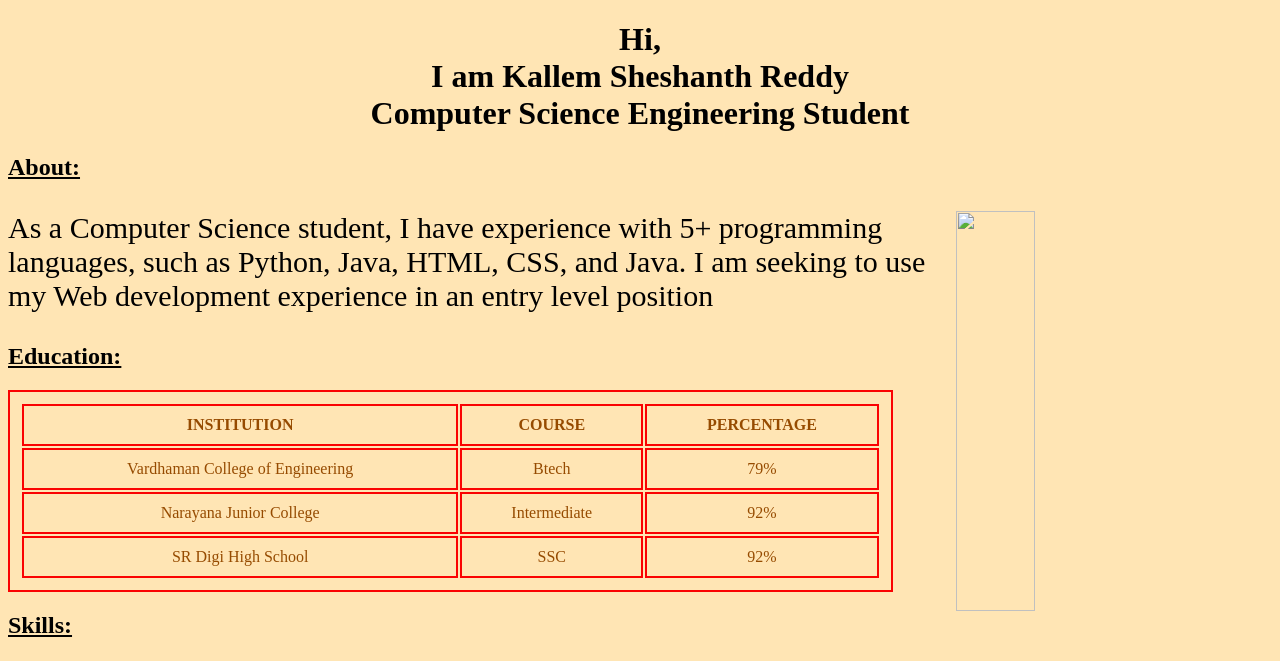
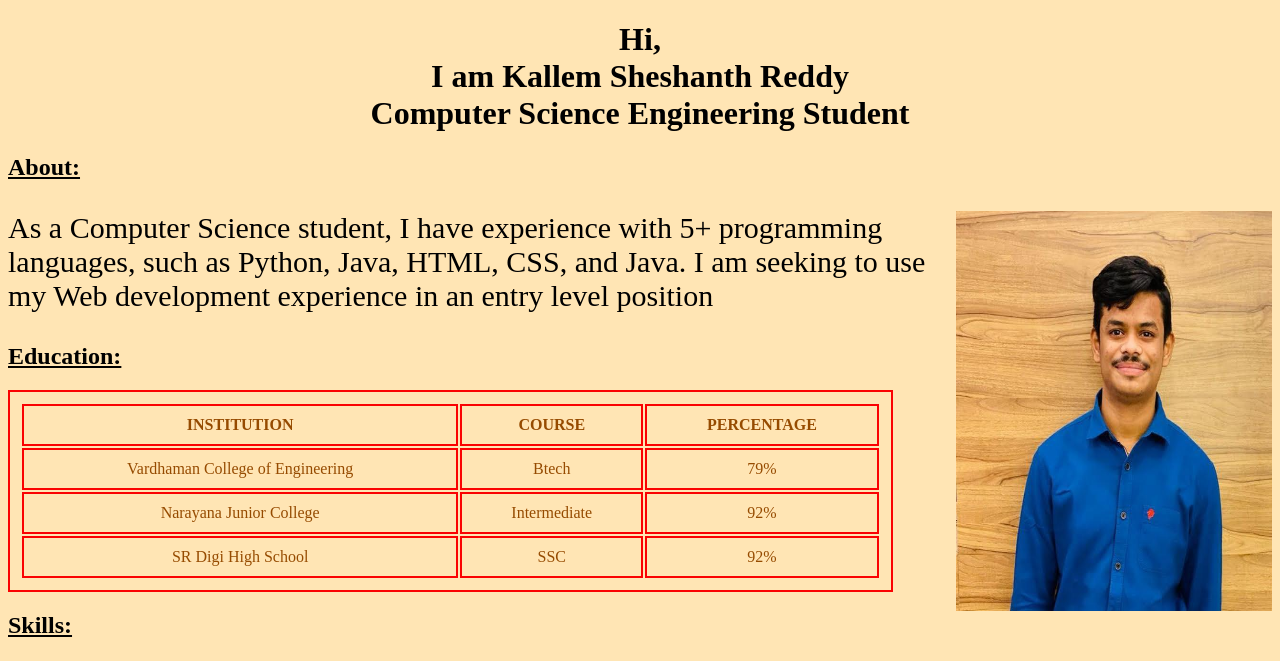
Before and after one commit to Sheshanth16/Internship, a plain HTML site: page index.html in a window 1280 px wide. Shown: the top 661 px of the page. Drawn offline with Linux system fonts and the light colour scheme.

Commit message:
Update index.html

```diff
--- a/index.html
+++ b/index.html
@@ -38,7 +38,7 @@
 <center><h1>Hi,<br>I am Kallem Sheshanth Reddy <br>Computer Science Engineering Student </h1></center>
 <h2><u>About:</u></About:></h2>
 <p style="color:black">
-    <img src="../Personal Portfolio/11.jpg" width="25%" height="400px" align="right">
+    <img src="11.jpg" width="25%" height="400px" align="right">
     As a Computer Science student, I have experience with 5+ programming languages, such as
     Python, Java, HTML, CSS, and Java. I am seeking to use my Web development experience in
     an entry level position
```
